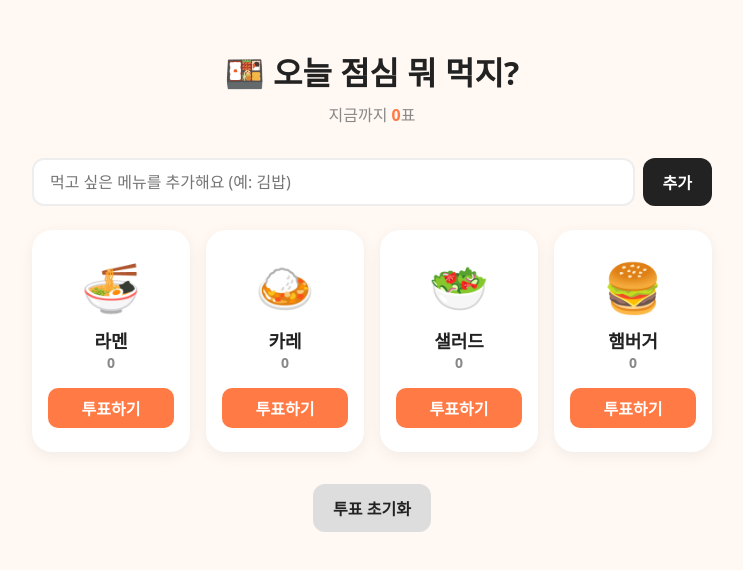
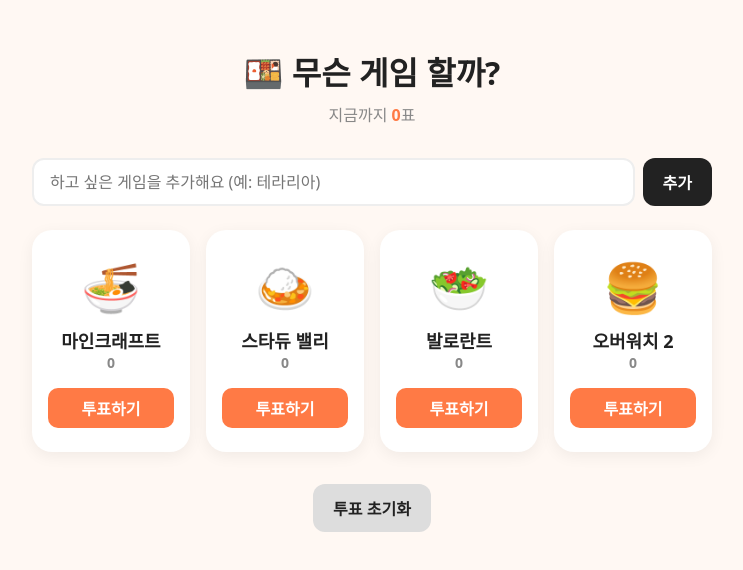
Before and after one commit to NaraCoffee/mini1, a React (Vite) app: page / in a window 1280 px wide. Shown: the top 570 px of the page, without its empty margins (268-1011 px from the left). Built offline with nearby package versions, Linux system fonts and the light colour scheme.

Commit message:
Update source files

```diff
--- a/src/App.jsx
+++ b/src/App.jsx
@@ -19,7 +19,7 @@ function App() {
   }
   return (
     <div className='app'>
-      <Header title={'🍱 오늘 점심 뭐 먹지?'} />
+      <Header title={'🍱 무슨 게임 할까?'} />
       <AddMenu onAdd={addMenu}/>
       <ul className="menus">
       {menus.map((m) => (
--- a/src/component/AddMenu.jsx
+++ b/src/component/AddMenu.jsx
@@ -20,7 +20,7 @@ const AddMenu = ({onAdd}) => {
   }
   return (
     <form className='add' onSubmit={handleSubmit}>
-      <input type="text" ref={inputRef} placeholder='먹고 싶은 메뉴를 추가해요 (예: 김밥)'/>
+      <input type="text" ref={inputRef} placeholder='하고 싶은 게임을 추가해요 (예: 테라리아)'/>
       <button type='submit'>추가</button>
     </form>
   )
--- a/src/data.js
+++ b/src/data.js
@@ -1,6 +1,6 @@
 export const initialMenus = [
-    { id: 1, emoji: "🍜", name: "라멘", votes: 0 },
-    { id: 2, emoji: "🍛", name: "카레", votes: 0 },
-    { id: 3, emoji: "🥗", name: "샐러드", votes: 0 },
-    { id: 4, emoji: "🍔", name: "햄버거", votes: 0 },
+    { id: 1, emoji: "🍜", name: "마인크래프트", votes: 0 },
+    { id: 2, emoji: "🍛", name: "스타듀 밸리", votes: 0 },
+    { id: 3, emoji: "🥗", name: "발로란트", votes: 0 },
+    { id: 4, emoji: "🍔", name: "오버워치 2", votes: 0 },
 ]
```
